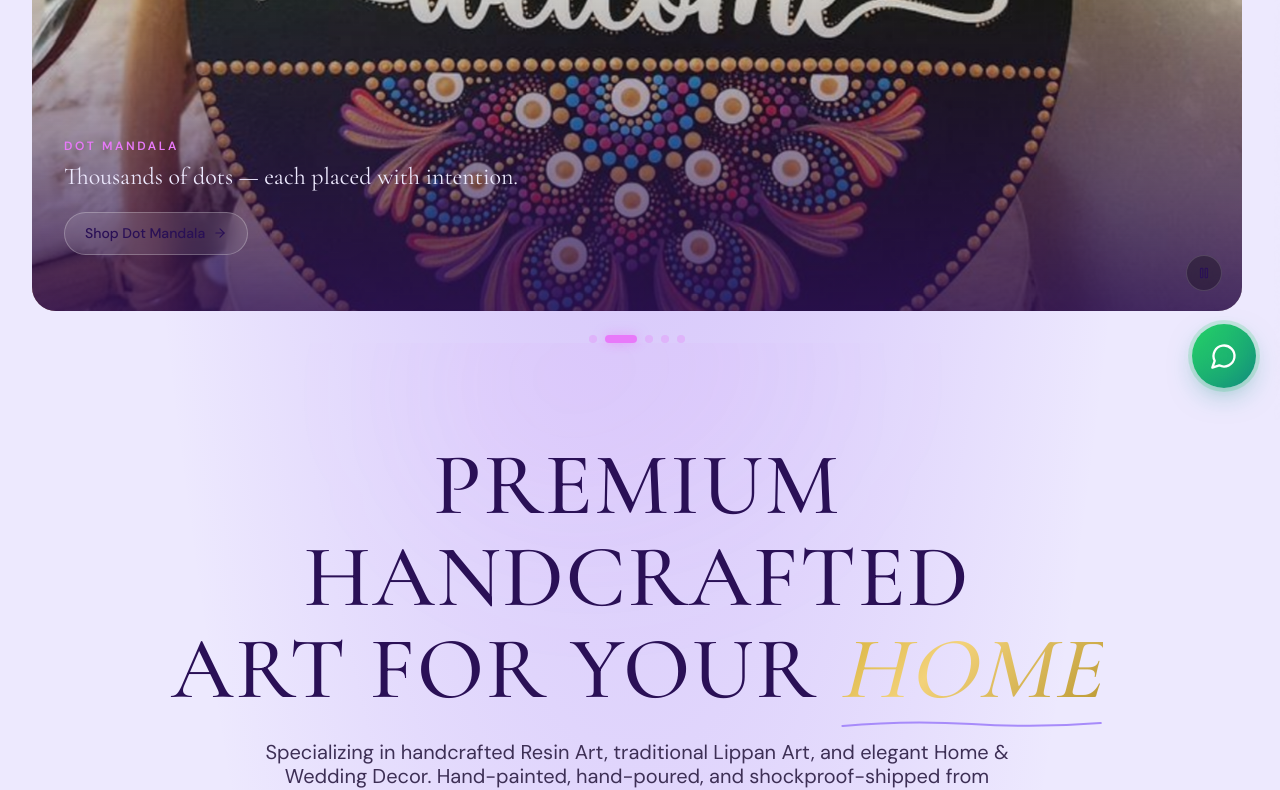
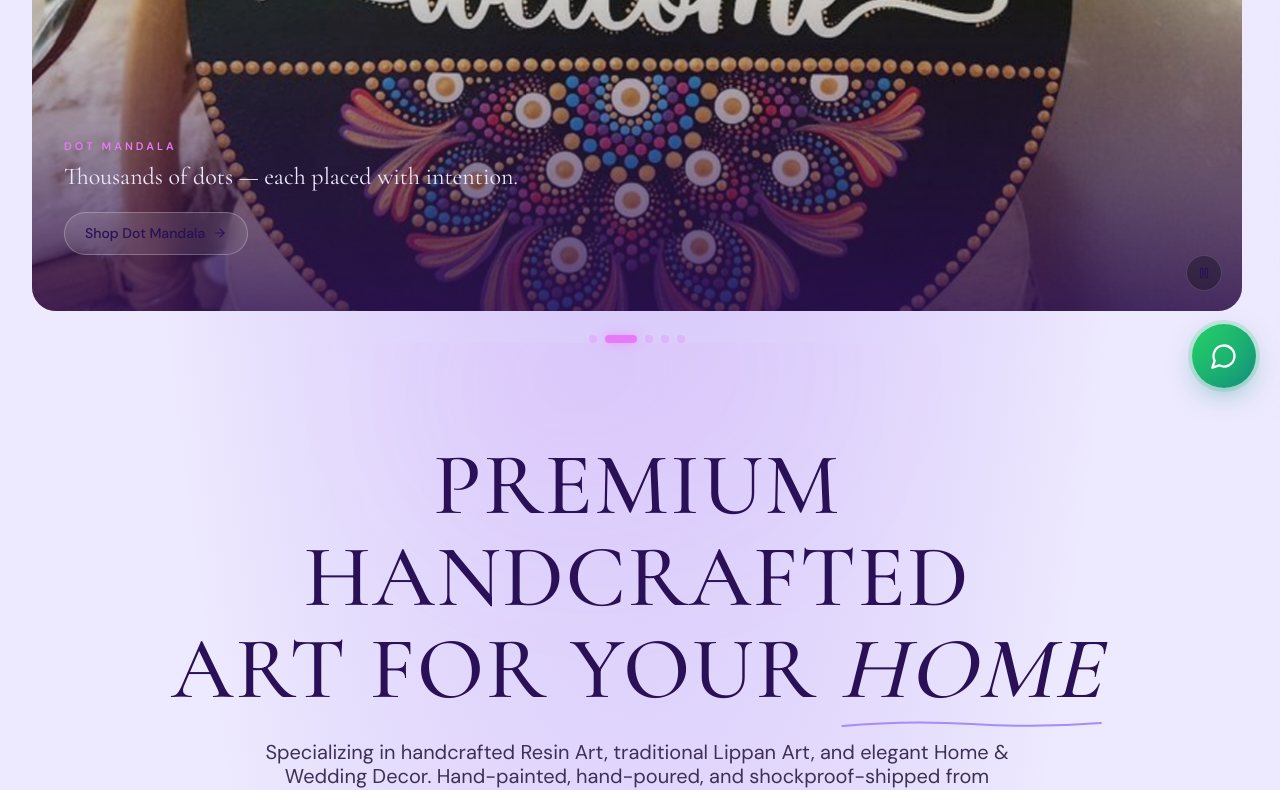
Before and after one commit to lakshmanachari-panuganti/The-Srilatha-Arts, a Next.js app in the folder frontend/: page / in a window 1280 px wide. Shown: the part 380-1170 px from the top of the page. Built offline with nearby package versions, Linux system fonts and the light colour scheme; no server answers; a web font is replaced by a local one.

Commit message:
feat: update styles and configurations for improved aesthetics and functionality

```diff
--- a/frontend/app/globals.css
+++ b/frontend/app/globals.css
@@ -176,20 +176,6 @@
 
 @layer components {
   /* ───────────── Typography ───────────── */
-
-  /* Gradient gold treatment for accent words inside headlines.
-     Pairs with `<em>` since our headlines often italicise the gold
-     word — Cormorant Garamond's italic is editorial and high-
-     contrast, which suits the gold treatment. */
-  .gold-text {
-    background: linear-gradient(135deg, #D4AF37 0%, #F3D27A 40%, #B8962E 100%);
-    -webkit-background-clip: text;
-    background-clip: text;
-    -webkit-text-fill-color: transparent;
-    /* Slight extra weight stops the gradient from looking thin on
-       smaller breakpoints. */
-    font-weight: 600;
-  }
 
   /* Editorial eyebrow — small caps, wide tracking. Used on light
      page backgrounds by default; on dark surfaces (Hero gradient,
--- a/frontend/components/Header.tsx
+++ b/frontend/components/Header.tsx
@@ -138,7 +138,7 @@ export default function Header() {
                              text-[10px] font-bold leading-[18px] text-center text-plum"
                   style={{
                     borderRadius: '24px',
-                    background: 'linear-gradient(135deg, #C8B6FF, #8A74C9)',
+                    background: 'linear-gradient(135deg, #A78BFA, #7C3AED)',
                   }}
                 >
                   {count > 99 ? '99+' : count}
--- a/frontend/components/marketing/HeroSlideshow.tsx
+++ b/frontend/components/marketing/HeroSlideshow.tsx
@@ -222,10 +222,7 @@ export default function HeroSlideshow() {
                   )}
                   aria-hidden={!isActive}
                 >
-                  <p
-                    className="text-11 sm:text-[12px] uppercase font-semibold text-lavender-pastel mb-2"
-                    style={{ letterSpacing: '0.22em' }}
-                  >
+                  <p className="eyebrow text-lavender-pastel mb-2">
                     {slide.eyebrow}
                   </p>
                   <p className="font-serif text-xl sm:text-2xl lg:text-3xl text-plum leading-snug max-w-md lg:max-w-xl mb-4 sm:mb-5">
--- a/frontend/components/marketing/Testimonials.tsx
+++ b/frontend/components/marketing/Testimonials.tsx
@@ -75,15 +75,14 @@ function ReviewCard({
 }) {
   return (
     <article className="card w-[80vw] sm:w-96 lg:w-auto shrink-0 snap-start p-7 lg:p-8 flex flex-col">
-      {/* Gold stars first — the rating is the strongest credibility signal,
-          so it leads the card. Gold (vs the prior lavender-pastel) reads
-          as "premium review" instead of "decorative element". */}
+      {/* Lavender-pastel stars first — the rating is the strongest credibility signal,
+          so it leads the card. */}
       <div className="flex items-center gap-1 mb-4" aria-label={`Rated ${rating} out of 5`}>
         {Array.from({ length: rating }).map((_, i) => (
-          <Star key={i} className="w-4 h-4 fill-gold text-gold" aria-hidden />
+          <Star key={i} className="w-4 h-4 fill-lavender-pastel text-lavender-pastel" aria-hidden />
         ))}
       </div>
-      <Quote className="w-6 h-6 text-gold/70 mb-3" aria-hidden />
+      <Quote className="w-6 h-6 text-lavender-pastel/70 mb-3" aria-hidden />
       <p className="font-serif text-lg lg:text-xl text-ivory leading-relaxed mb-6 flex-1">
         &ldquo;{quote}&rdquo;
       </p>
@@ -91,7 +90,7 @@ function ReviewCard({
         <p className="text-sm text-ivory font-semibold tracking-wide">{name}</p>
         <p className="text-xs text-ivory-mute mt-0.5 flex items-center gap-1.5">
           <span>{location}</span>
-          <span className="w-1 h-1 rounded-full bg-gold/60" aria-hidden />
+          <span className="w-1 h-1 rounded-full bg-lavender-pastel/60" aria-hidden />
           <span>{art}</span>
         </p>
       </div>
--- a/frontend/components/shop/ProductCard.tsx
+++ b/frontend/components/shop/ProductCard.tsx
@@ -88,7 +88,7 @@ export default function ProductCard({ product, variant = 'grid', priority = fals
               }
               if (badges.length < 2 && product.inStock && product.stockQty > 0 && product.stockQty <= 2) {
                 badges.push(
-                  <span key="low" className="sticker" style={{ background: 'linear-gradient(135deg, #F59E0B, #FDE68A)', color: '#2E1065' }}>
+                  <span key="low" className="sticker" style={{ background: 'linear-gradient(135deg, #E879F9, #A78BFA)', color: '#ffffff' }}>
                     Only {product.stockQty} left
                   </span>,
                 )
@@ -131,7 +131,7 @@ export default function ProductCard({ product, variant = 'grid', priority = fals
               borderRadius: '24px',
               background: 'rgba(255,255,255,0.92)',
               backdropFilter: 'blur(12px)',
-              border: '1px solid rgba(167,139,250,0.30)',
+              border: '1px solid rgba(167,139,250,0.40)',
               boxShadow: '0 2px 10px rgba(75,63,114,0.10)',
             }}
           >
@@ -163,7 +163,7 @@ export default function ProductCard({ product, variant = 'grid', priority = fals
                        disabled:opacity-40 disabled:pointer-events-none"
             style={{
               borderRadius: '24px',
-              background: 'linear-gradient(135deg, #C8B6FF, #8A74C9)',
+              background: 'linear-gradient(135deg, #A78BFA, #7C3AED)',
               boxShadow: '0 4px 16px rgba(138,116,201,0.3)',
             }}
           >
--- a/frontend/tailwind.config.ts
+++ b/frontend/tailwind.config.ts
@@ -56,13 +56,6 @@ const config: Config = {
         'ink-mute': '#7B6F8A',            // mirrors `ivory-mute`
         'primary-dark': '#7C3AED',
         'primary-burnt': '#A78BFA',
-        // Gold tokens — used for the `.gold-text` gradient + accent
-        // numerals + review stars. Suited for LARGE text (≥18px) only;
-        // small body text in gold fails contrast on the light lavender
-        // page. Use `text-lavender` for actionable links instead.
-        gold: '#D4AF37',
-        'gold-light': '#F3D27A',
-        'gold-deep': '#B8962E',
         // NOTE: `terracotta`, `terracotta-deep`, `clay`, `sage` tokens
         // were removed on 2026-05-31. They were leftover from an earlier
         // craft-palette concept and had been remapped to amber-200
```
Also changed, not shown: 1 other file (tests, documents, lock files or other folders).
